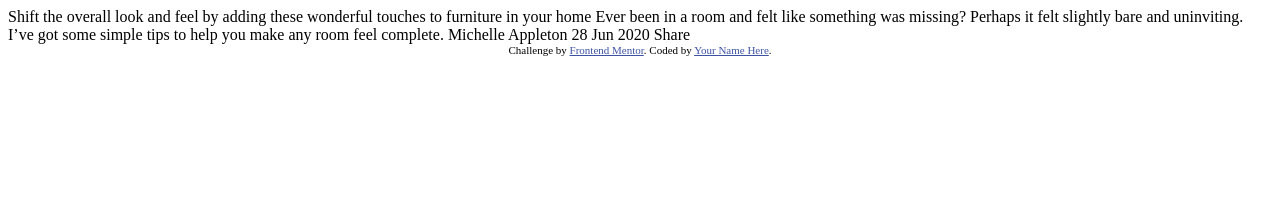
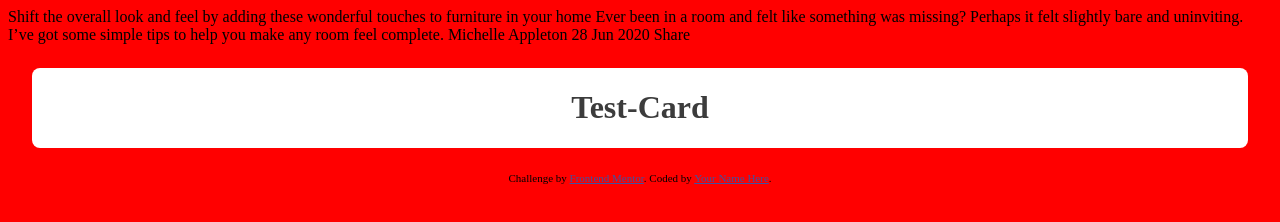
Before and after one commit to Lukas3162000/article-preview-component, a plain HTML site: page index.html in a window 1280 px wide. Drawn offline with Linux system fonts and the light colour scheme.

Commit message:
Test-Laptop commit

```diff
--- a/index.html
+++ b/index.html
@@ -14,7 +14,7 @@
     .attribution a { color: hsl(228, 45%, 44%); }
   </style>
 </head>
-<body>
+<body style="background-color: red;">
 
   Shift the overall look and feel by adding these wonderful
   touches to furniture in your home
@@ -28,6 +28,10 @@
 
   Share
 
+  <div style="background-color: white; border-radius: 8px; color: #3c3c3c; box-shadow: #3c3c3c; display: flex; justify-content: center; margin: 24px;">
+    <h1>Test-Card</h1>
+  </div>
+
   <div class="attribution">
     Challenge by <a href="https://www.frontendmentor.io?ref=challenge" target="_blank">Frontend Mentor</a>.
     Coded by <a href="#">Your Name Here</a>.
```
Also changed, not shown: testfile.txt (added), 1 other file.
